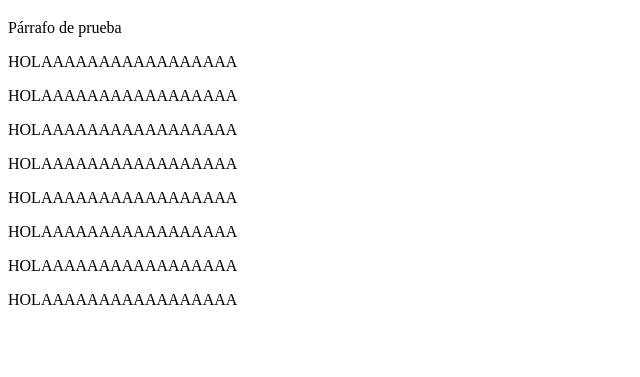
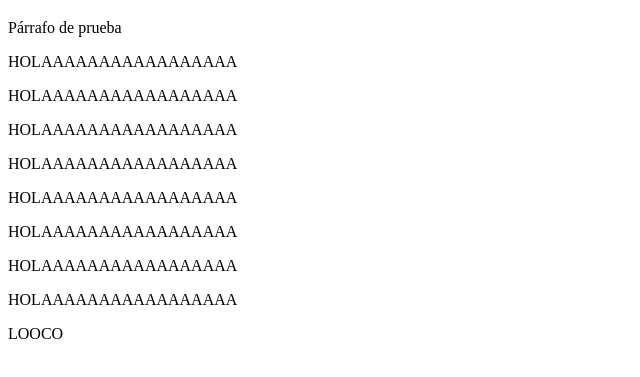
Before and after one commit to InfoMercado/Demo-Web, a plain HTML site: page index.html in a window 1280 px wide. Shown: the part 61-438 px from the top of the page, without its empty margins (0-640 px from the left). Drawn offline with Linux system fonts and the light colour scheme.

Commit message:
Update index.html

```diff
--- a/index.html
+++ b/index.html
@@ -18,6 +18,7 @@
     <p>HOLAAAAAAAAAAAAAAAAA</p>
     <p>HOLAAAAAAAAAAAAAAAAA</p>
     <p>HOLAAAAAAAAAAAAAAAAA</p>
+    <p>LOOCO</p>
 
 
     <script src="js/main.js"></script>
```
